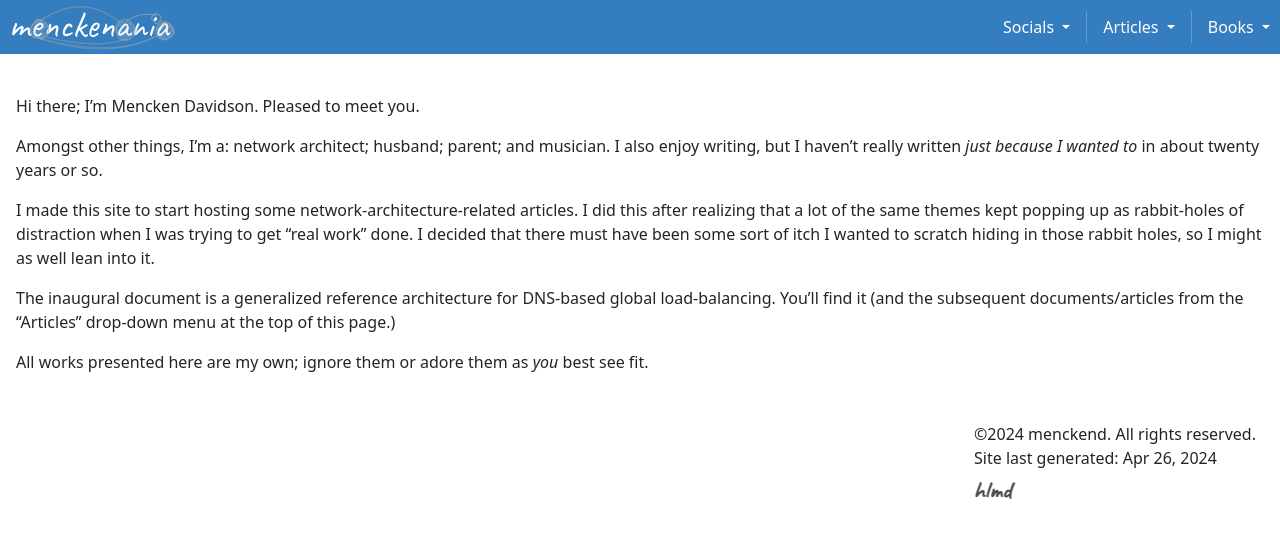
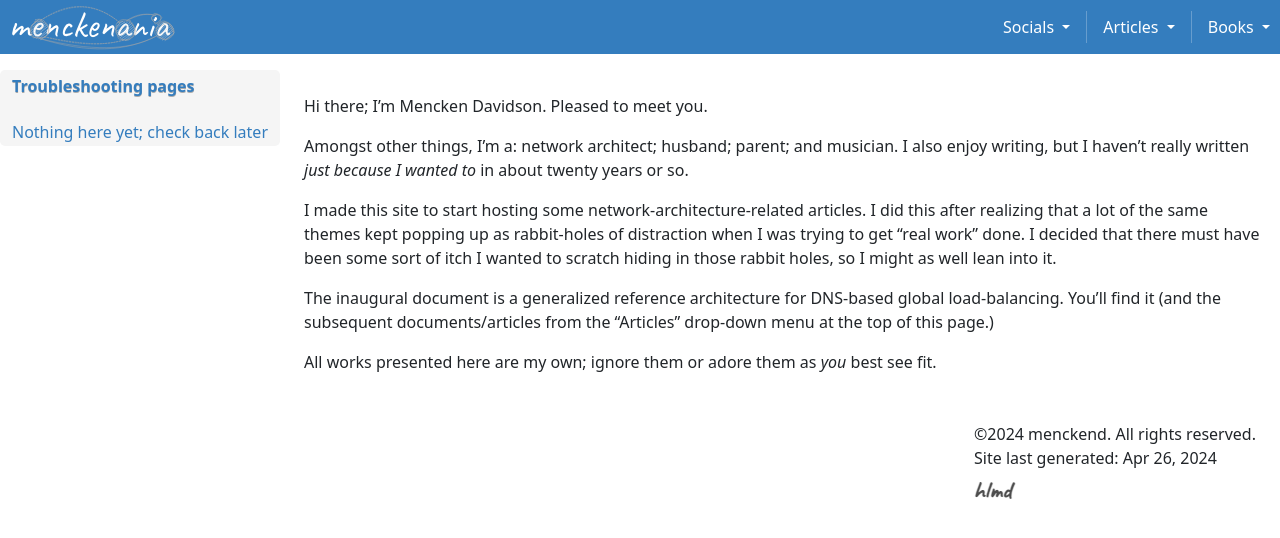
Before and after one commit to menckend/alpha, a Jekyll site: the page built from index.md, in a window 1280 px wide. Shown: the top 538 px of the page. Built offline with Jekyll 4.4.1, drawn with Linux system fonts in a browser that asks for light colours.

Commit message:
Update new-sidebar.html

```diff
--- a/_includes/new-sidebar.html
+++ b/_includes/new-sidebar.html
@@ -1,5 +1,5 @@
 <!-- <div class="col-auto px-0"> -->
-   <div id="MenckSidebar" class="collapse-horizontal collapse">
+   <div id="MenckSidebar" class="collapse-horizontal">
       <aside class="menck-sidebar">
          <nav class="bs-links w-100" id="bd-docs-nav" aria-label="Docs navigation">
             <ul class="bs-links-nav list-unstyled mb-0 pb-3 pb-md-2 pe-lg-2">
```
